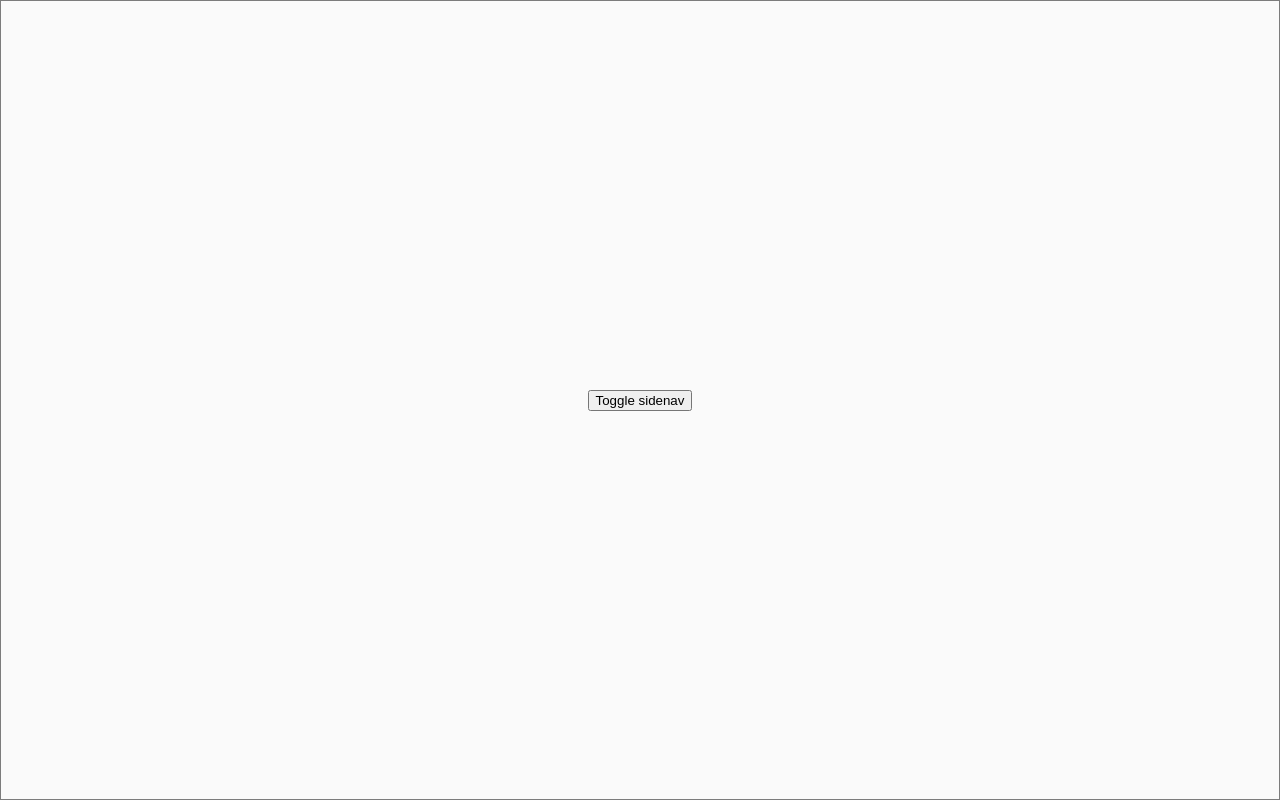
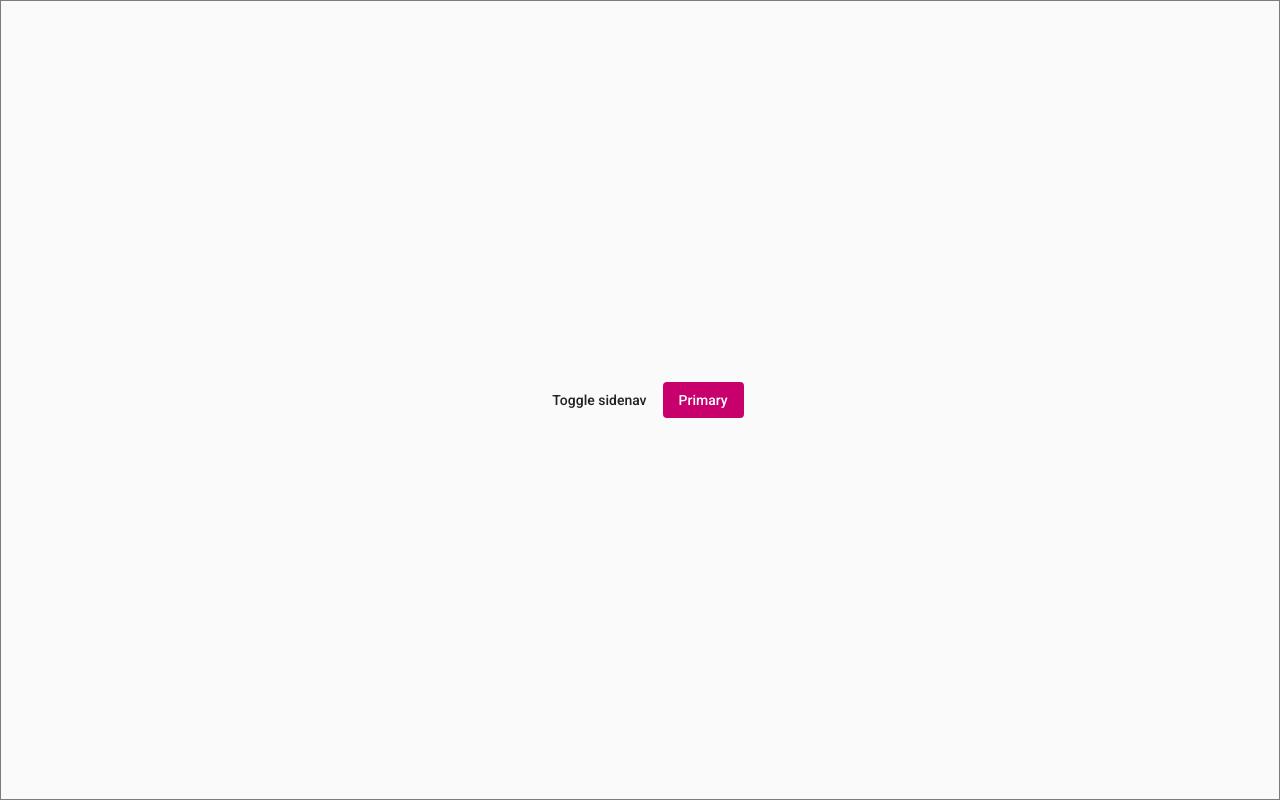
Before and after one commit to Jimpodini/dashboard, an Angular app: page / in a window 1280 px wide. Built offline with nearby package versions, Linux system fonts and the light colour scheme.

Commit message:
Add MatButtonModule to imports

```diff
--- a/src/app/app.component.html
+++ b/src/app/app.component.html
@@ -11,5 +11,6 @@
     <button type="button" mat-button (click)="drawer.toggle()">
       Toggle sidenav
     </button>
+    <button mat-flat-button color="primary">Primary</button>
   </div>
 </mat-drawer-container>
--- a/src/app/app.module.ts
+++ b/src/app/app.module.ts
@@ -2,6 +2,7 @@
 import { BrowserModule } from '@angular/platform-browser';
 import { BrowserAnimationsModule } from '@angular/platform-browser/animations';
 import { MatSidenavModule } from '@angular/material/sidenav';
+import { MatButtonModule } from '@angular/material/button';
 
 import AppRoutingModule from './app-routing.module';
 import AppComponent from './app.component';
@@ -13,6 +14,7 @@
     AppRoutingModule,
     BrowserAnimationsModule,
     MatSidenavModule,
+    MatButtonModule,
   ],
   providers: [],
   bootstrap: [AppComponent],
```
